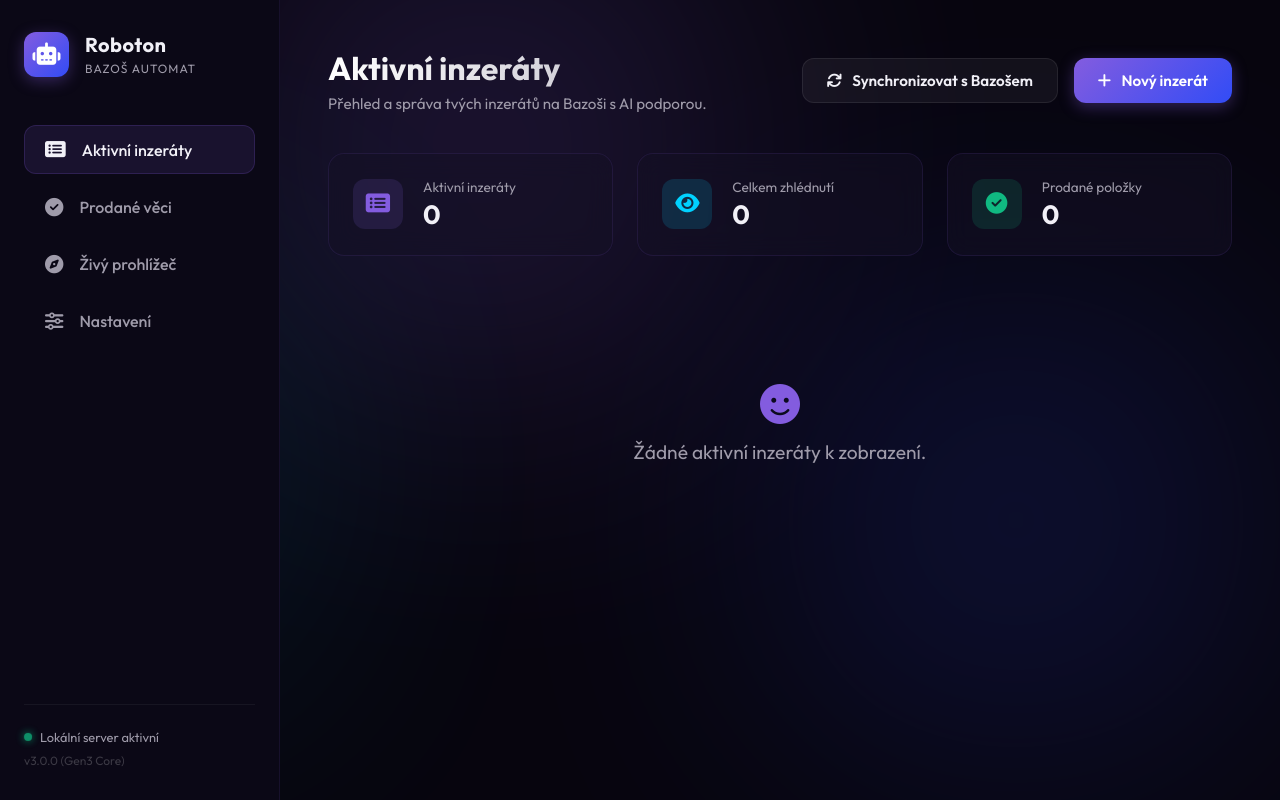
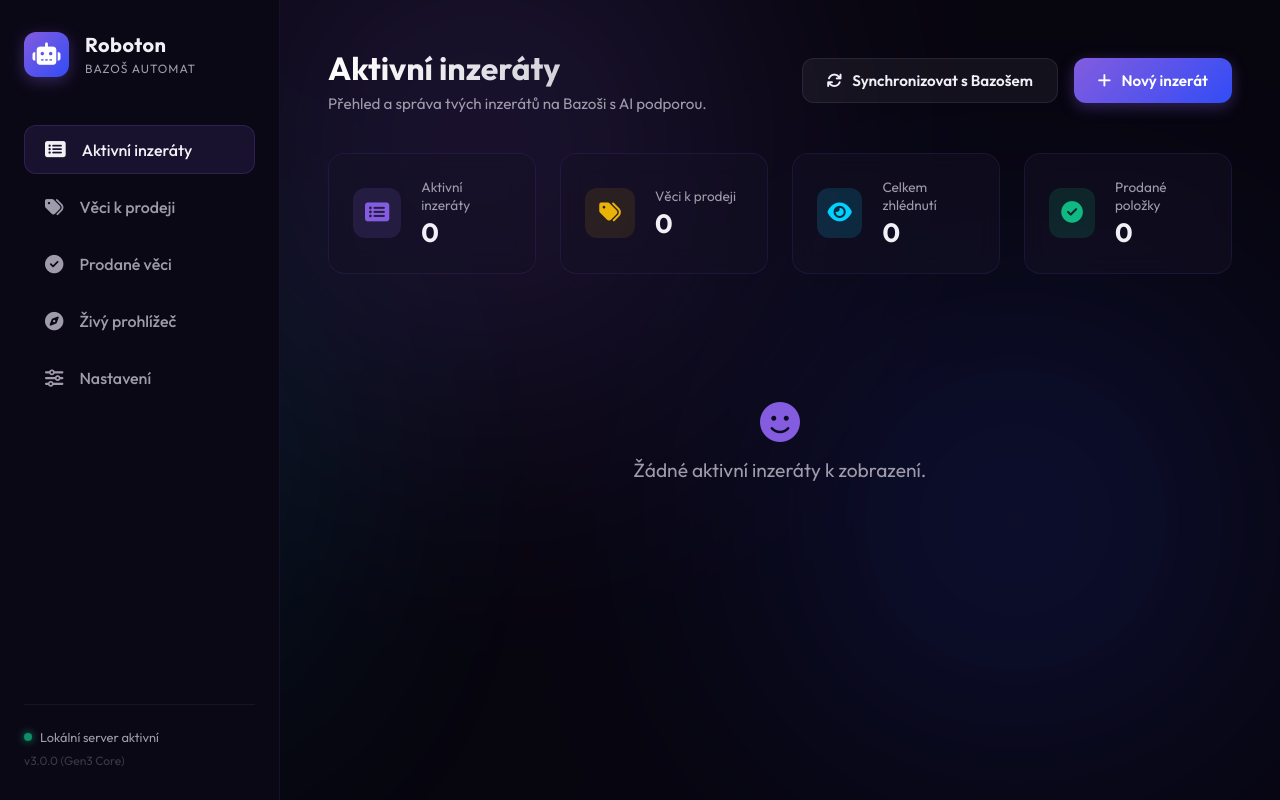
Before and after one commit to onhala/listing-hub, a Flask app: page / in a window 1280 px wide. Run offline with Flask 3, Linux system fonts and the light colour scheme; data that the repository does not hold is empty.

Commit message:
feat(gui): split unsold/expired listings into new tab Věci k prodeji and update stats layout

```diff
--- a/static/app.js
+++ b/static/app.js
@@ -14,11 +14,13 @@ document.addEventListener("DOMContentLoaded", () => {
     const navItems = document.querySelectorAll(".nav-item");
     const tabContents = document.querySelectorAll(".tab-content");
     const activeListingsContainer = document.getElementById("active-listings-list");
+    const unsoldListingsContainer = document.getElementById("unsold-listings-list");
     const soldListingsContainer = document.getElementById("sold-listings-list");
     const pageTitle = document.getElementById("page-title");
 
     // Stats elements
     const statActiveCount = document.getElementById("stat-active-count");
+    const statUnsoldCount = document.getElementById("stat-unsold-count");
     const statTotalViews = document.getElementById("stat-total-views");
     const statSoldCount = document.getElementById("stat-sold-count");
 
@@ -113,10 +115,14 @@ document.addEventListener("DOMContentLoaded", () => {
     };
 
     const updateStats = () => {
-        statActiveCount.textContent = activeListings.length;
+        const liveListings = activeListings.filter(ad => ad.status === "Aktivní");
+        const unsoldListings = activeListings.filter(ad => ad.status !== "Aktivní");
+
+        statActiveCount.textContent = liveListings.length;
+        statUnsoldCount.textContent = unsoldListings.length;
         statSoldCount.textContent = soldListings.length;
 
-        const totalViews = activeListings.reduce((sum, ad) => sum + parseInt(ad.views || 0), 0);
+        const totalViews = liveListings.reduce((sum, ad) => sum + parseInt(ad.views || 0), 0);
         statTotalViews.textContent = totalViews;
     };
 
@@ -125,14 +131,29 @@ document.addEventListener("DOMContentLoaded", () => {
     // ==========================================
 
     const renderListings = () => {
+        // Filtrování aktivních a neaktivních (expirovaných/draftů)
+        const liveListings = activeListings.filter(ad => ad.status === "Aktivní");
+        const unsoldListings = activeListings.filter(ad => ad.status !== "Aktivní");
+
         // Aktivní inzeráty
         activeListingsContainer.innerHTML = "";
-        if (activeListings.length === 0) {
+        if (liveListings.length === 0) {
             activeListingsContainer.innerHTML = `<div class="loading-state"><i class="fa-solid fa-face-smile"></i> Žádné aktivní inzeráty k zobrazení.</div>`;
         } else {
-            activeListings.forEach(ad => {
+            liveListings.forEach(ad => {
                 const card = createAdCard(ad, false);
                 activeListingsContainer.appendChild(card);
+            });
+        }
+
+        // Věci k prodeji (expirované/drafty)
+        unsoldListingsContainer.innerHTML = "";
+        if (unsoldListings.length === 0) {
+            unsoldListingsContainer.innerHTML = `<div class="loading-state"><i class="fa-solid fa-tags"></i> Žádné věci k prodeji.</div>`;
+        } else {
+            unsoldListings.forEach(ad => {
+                const card = createAdCard(ad, false);
+                unsoldListingsContainer.appendChild(card);
             });
         }
 
@@ -650,6 +671,8 @@ document.addEventListener("DOMContentLoaded", () => {
         // Aktualizovat nadpis stránky
         if (tabName === "active-listings") {
             pageTitle.textContent = "Aktivní inzeráty";
+        } else if (tabName === "unsold-listings") {
+            pageTitle.textContent = "Věci k prodeji";
         } else if (tabName === "sold-listings") {
             pageTitle.textContent = "Prodané věci";
         } else if (tabName === "browser") {
--- a/static/style.css
+++ b/static/style.css
@@ -297,7 +297,7 @@ body {
 /* Statistiky */
 .stats-grid {
     display: grid;
-    grid-template-columns: repeat(3, 1fr);
+    grid-template-columns: repeat(4, 1fr);
     gap: 1.5rem;
     margin-bottom: 3rem;
 }
--- a/templates/index.html
+++ b/templates/index.html
@@ -36,6 +36,10 @@
                 <a href="#" class="nav-item active" data-tab="active-listings">
                     <i class="fa-solid fa-rectangle-list"></i>
                     <span>Aktivní inzeráty</span>
+                </a>
+                <a href="#" class="nav-item" data-tab="unsold-listings">
+                    <i class="fa-solid fa-tags"></i>
+                    <span>Věci k prodeji</span>
                 </a>
                 <a href="#" class="nav-item" data-tab="sold-listings">
                     <i class="fa-solid fa-circle-check"></i>
@@ -90,6 +94,15 @@
                     </div>
                 </div>
                 <div class="stat-card">
+                    <div class="stat-icon yellow" style="background: rgba(234, 179, 8, 0.1); color: var(--warning);">
+                        <i class="fa-solid fa-tags" style="color: #eab308;"></i>
+                    </div>
+                    <div class="stat-info">
+                        <span class="stat-label">Věci k prodeji</span>
+                        <h3 class="stat-value" id="stat-unsold-count">0</h3>
+                    </div>
+                </div>
+                <div class="stat-card">
                     <div class="stat-icon blue">
                         <i class="fa-solid fa-eye"></i>
                     </div>
@@ -115,9 +128,18 @@
                     <!-- Cards will be dynamically rendered here -->
                     <div class="loading-state">
                         <i class="fa-solid fa-spinner fa-spin"></i> Načítám inzeráty...
+                    </div>
+                </div>
             </div>
-        </div>
-    </div>
+
+            <div class="tab-content" id="tab-unsold-listings">
+                <div class="listings-grid" id="unsold-listings-list">
+                    <!-- Cards will be dynamically rendered here -->
+                    <div class="loading-state">
+                        <i class="fa-solid fa-spinner fa-spin"></i> Načítám věci k prodeji...
+                    </div>
+                </div>
+            </div>
 
             <div class="tab-content" id="tab-sold-listings">
                 <div class="listings-grid" id="sold-listings-list">
```
Also changed, not shown: test_gui.py (+7 -0 lines).
